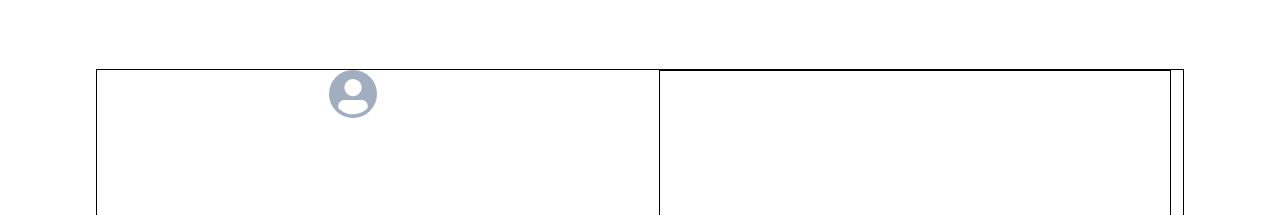
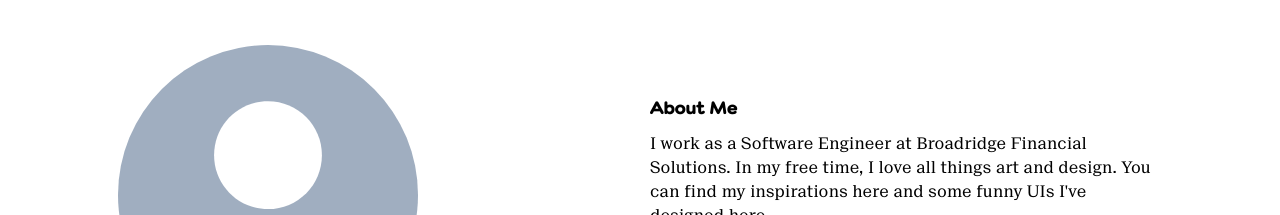
Before and after one commit to rachel-taskale/website, a React (Create React App) app: page / in a window 1280 px wide. Shown: the part 2585-2800 px from the top of the page. Built offline with nearby package versions, Linux system fonts and the light colour scheme; a web font is replaced by a local one.

Commit message:
fixed about section

```diff
--- a/src/App.css
+++ b/src/App.css
@@ -60,6 +60,8 @@
 
 .header-2{
   font-family: 'Chapeau-Black';
+  letter-spacing: '1px';
+
 }
 
 
@@ -69,7 +71,7 @@
 }
 
 .body-text{
-  font-family: 'Chapeau-Medium';
+  font-family: 'SuisseNeue-Regular';
 }
 
 
--- a/src/App.js
+++ b/src/App.js
@@ -4,7 +4,6 @@ import "./App.css";
 import React from "react";
 import {
   Box,
-
   HStack,
   VStack,
   Text,
@@ -40,36 +39,33 @@ const CustomCard = (props) => {
   return (
     <Card
       maxW={["xl", "lg"]}
-      minH={['xl', 'lg']}
+      minH={["xl", "lg"]}
       variant="outline"
       border="2px solid black"
       borderRadius="xl"
     >
       <CardBody>
         <Image
-          width='500px'
-          height='344px'
+          width="500px"
+          height="344px"
           alt={props.title}
           src={props.img}
-
           borderRadius="lg"
-
         />
-        <Stack  spacing="3" >
+        <Stack spacing="3">
           <Heading>
-            <Text className="header"  fontWeight='extrabold' fontSize="2xl">
+            <Text className="header" fontWeight="extrabold" fontSize="2xl">
               {props.title}
             </Text>
             <Text className="subtitle" color="#A259FF" fontSize="sm">
               {props.subtitle}
             </Text>
           </Heading>
-
         </Stack>
       </CardBody>
 
       <CardFooter>
-        <HStack width='full'>
+        <HStack width="full">
           <Spacer />
           <Link href={props.github} target="_blank">
             <Button
@@ -77,9 +73,9 @@ const CustomCard = (props) => {
               variant="outline"
               right={0}
               border="2px solid black"
-              bgColor='#03D18290'
+              bgColor="#03D18290"
               color="black"
-              _hover={{bgColor:'#03D182'}}
+              _hover={{ bgColor: "#03D182" }}
             >
               {props.buttonName}
             </Button>
@@ -96,24 +92,24 @@ function App() {
       title: "Women Investors Project",
       subtitle: "Product Development",
       //https://drive.google.com/file/d/185x1ykc6KPolb-tKm5L6nVYi-E2fI67f/view?usp=sharing
-      img: 'https://drive.google.com/uc?id=185x1ykc6KPolb-tKm5L6nVYi-E2fI67f',
+      img: "https://drive.google.com/uc?id=185x1ykc6KPolb-tKm5L6nVYi-E2fI67f",
       description:
         "Research and development of features centered around making the world of finance more equitable for women investors",
       tech: "postgres + nodejs + react",
       github:
         "https://github.com/rachel-taskale/GraphicDesignWork/blob/main/logos/metaworld-1000x1000.svg",
-        buttonName:'Read Case Study'
+      buttonName: "Read Case Study",
     },
     {
       title: "Metaworld",
       subtitle: "Design",
       // https://drive.google.com/file/d/1s2LDGXSoHpx0z8SsouJvbQiolJ9jCvNj/view?usp=sharing
-      img: 'https://drive.google.com/uc?id=1s2LDGXSoHpx0z8SsouJvbQiolJ9jCvNj',
+      img: "https://drive.google.com/uc?id=1s2LDGXSoHpx0z8SsouJvbQiolJ9jCvNj",
       description: "Logo designed for Farama Foundation.",
       tech: "postgres + nodejs + react",
       github:
         "https://github.com/rachel-taskale/GraphicDesignWork/blob/main/logos/metaworld-1000x1000.svg",
-        buttonName:'Read Case Study'
+      buttonName: "Read Case Study",
     },
     {
       title: "Staffing Dashboard",
@@ -124,61 +120,67 @@ function App() {
         "Dashboard developed to allow the user to manage clients & staff to fulfill private events",
       tech: "postgres + nodejs + react",
       github: "https://github.com/rachel-taskale/staffing",
-      buttonName:'Read Case Study'
+      buttonName: "Read Case Study",
     },
     {
       title: "Kestrel",
       subtitle: "Design",
       // https://drive.google.com/file/d/1qvSAU6rF6F5pau1QoAJoL8EUv_YA99fg/view?usp=sharing
-      img: 'https://drive.google.com/uc?id=1qvSAU6rF6F5pau1QoAJoL8EUv_YA99fg',
+      img: "https://drive.google.com/uc?id=1qvSAU6rF6F5pau1QoAJoL8EUv_YA99fg",
       description:
         "Rebranding logo design for an agricultural startup seeking to easy the process of loans for small farmers",
       tech: "postgres + nodejs + react",
       github:
         "https://github.com/rachel-taskale/GraphicDesignWork/blob/main/logos/Kestrel%20Final.svg",
-        buttonName:'Read Case Study'
-
+      buttonName: "Read Case Study",
     },
     {
       title: "High on Self Esteem",
       subtitle: "Art",
       // https://drive.google.com/file/d/1zZe-q6GmuoQbeDoklFxRijoo800XaDRW/view?usp=sharing
-      img: 'https://drive.google.com/uc?id=1zZe-q6GmuoQbeDoklFxRijoo800XaDRW',
+      img: "https://drive.google.com/uc?id=1zZe-q6GmuoQbeDoklFxRijoo800XaDRW",
       description: "",
       tech: "postgres + nodejs + react",
-      github: "https://github.com/rachel-taskale/GraphicDesignWork/blob/main/art/Vicious%20Summer%20faces.png",
-      buttonName:'View Drawing'
+      github:
+        "https://github.com/rachel-taskale/GraphicDesignWork/blob/main/art/Vicious%20Summer%20faces.png",
+      buttonName: "View Drawing",
     },
     {
       title: "Broken Record Love",
       subtitle: "Art",
-      img: 'https://drive.google.com/uc?id=1mq55T5MfOGa_-AboDu2YEunn49-k39M5',
+      img: "https://drive.google.com/uc?id=1mq55T5MfOGa_-AboDu2YEunn49-k39M5",
       description: "",
       tech: "postgres + nodejs + react",
-      github: "https://github.com/rachel-taskale/GraphicDesignWork/blob/main/art/Vicious%20Summer%20skull.png",
-      buttonName:'View Drawing'
+      github:
+        "https://github.com/rachel-taskale/GraphicDesignWork/blob/main/art/Vicious%20Summer%20skull.png",
+      buttonName: "View Drawing",
     },
   ];
 
   return (
-
-
     <Box className="App">
-      <Button className='title'
-        position='absolute'
-        right='10'
-        top='10'
-        width='fit-content'
-        px='2'
-        border='2px solid black'
-        bgColor='#03D18290'
-        _hover={{bgColor: '#03D182'}}
-
-        >View Resume</Button>
-      <Box mx="7.5%" pt= '30%' my="7.5%">
-        <Box textAlign='left'>
-
-           <Text fontSize={["4xl","2xl"]} className="header" py='1' fontWeight='extrabold' >
+      <Button
+        className="subtitle"
+        position="absolute"
+        right="10"
+        top="10"
+        width="fit-content"
+        px="2"
+        border="2px solid black"
+        bgColor="#03D18290"
+        _hover={{ bgColor: "#03D182" }}
+        fontSize={{ 'sm':"lg", 'xl': "sm"}}
+      >
+        View Resume
+      </Button>
+      <Box mx="7.5%" pt="30%" my={{'sm':'45%', 'lg':"7.5%"}}>
+        <Box textAlign="left">
+          <Text
+            fontSize={{ sm: "4xl", xl: "2xl" }}
+            className="header"
+            py="1"
+            fontWeight="extrabold"
+          >
             <Highlight
               query="Rachel Taskale"
               styles={{
@@ -193,15 +195,16 @@ function App() {
               Rachel Taskale, developer + designer based out of New York.
             </Highlight>
           </Text>
-            <Text className="subtitle">I build accessible, inclusive products and experiences for the web</Text>
-
+          <Text className="subtitle">
+            I build accessible, inclusive products and experiences for the web
+          </Text>
         </Box>
         <Spacer minHeight="200px" />
-        <HStack mb='100px'>
+        {/* <HStack mb="100px">
           <Text className="header-2"> Work</Text>
-        <Divider orientation="horizontal" colorScheme='#000000' wei />
-        </HStack>
-          <Wrap spacing="20px" display="flex" justify='center'>
+          <Divider orientation="horizontal" colorScheme="#000000" wei />
+        </HStack> */}
+        <Wrap spacingX="20px" spacingY="70px" display="flex" justify="center">
           {projects.map((item) => (
             <CustomCard
               title={item.title}
@@ -210,40 +213,61 @@ function App() {
               description={item.description}
               tech={item.tech}
               github={item.github}
-                buttonName = {item.buttonName}
+              buttonName={item.buttonName}
             />
           ))}
-          </Wrap>
+        </Wrap >
         <Box>
-            <Divider width='full'/>
-            <Spacer h='200px'/>
-            <Wrap border='1px solid black' alignItems='left' textAlign='left' spacing="50px" >
-              <VStack maxW={["xl", "lg"]}  h='fit-content' textAlign='left' display='flex' >
-                <Avatar />
-                <Box >
-                <Text className="header"  fontWeight='extrabold' fontSize='2xl' mt='100px'>About Me</Text>
-                <Text className="body-text" mt='10px' >I work as a Software Engineer at Broadridge Financial Solutions. In my free time, I love all things art and design. You can find my inspirations here and some funny UIs I've designed here.
-                <Spacer h='10px'></Spacer>
-                When I'm not at my computer, I'm usually drawing, hanging out with friends in the city, or planning my next trip.
-                <Spacer h='10px'></Spacer>
+          <Divider width="full" />
+          <Spacer h="200px" />
+          <Wrap
+            justify="center"
+            alignItems="left"
+            textAlign="left"
+            spacing="20px"
+          >
+            <Box
+              minW={["xl", "lg"]}
+              h="fit-content"
+              textAlign="left"
+              display="flex"
+            >
+              <Avatar size='fit-content' />
+
+            </Box>
+            <VStack
+              display="flex"
+              alightContent="left"
+              maxW={["xl", "lg"]}
+              h="fit-content"
+              width="full"
+              // border="1px solid black"
+            >
+              <Box>
+                <Text
+                  className="header-2"
+                  fontWeight="extrabold"
+                  fontSize="lg"
+                  mt="50px"
+                >
+                  About Me
+                </Text>
+                <Text className="body-text" mt="10px">
+                  I work as a Software Engineer at Broadridge Financial
+                  Solutions. In my free time, I love all things art and design.
+                  You can find my inspirations here and some funny UIs I've
+                  designed here.
+                  <Spacer h="10px"></Spacer>
+                  When I'm not at my computer, I'm usually drawing, hanging out
+                  with friends in the city, or planning my next trip.
+                  <Spacer h="10px"></Spacer>
                   Hope you enjoyed my portfolio :)
                 </Text>
               </Box>
             </VStack>
-              <VStack display='flex' alightContent='left' maxW={["xl", "lg"]}  h='fit-content' width='full' border='1px solid black'>
-                <Spacer minHeight={{sm:'0px', md:'150px'}}></Spacer>
-                <Text className='title' textAlign='left' width='full' border='1px solid black'>Reach out!</Text>
-                <Input placeholder='name' width='100%' />
-                <Input placeholder='email' />
-                <Textarea placeholder='Here is a sample placeholder' />
-              </VStack>
-
           </Wrap>
-
         </Box>
-
       </Box>
-
     </Box>
   );
 }
```
Lines whose indentation alone changed are shown as unchanged.
